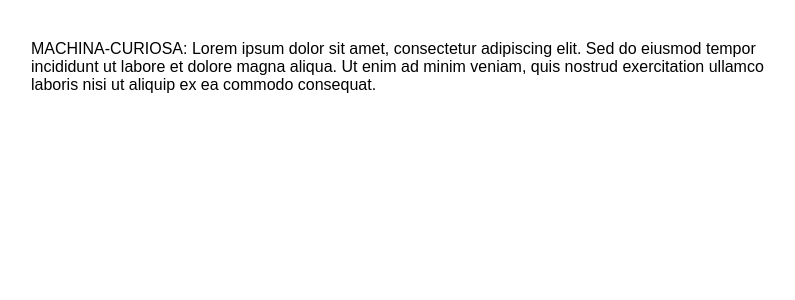
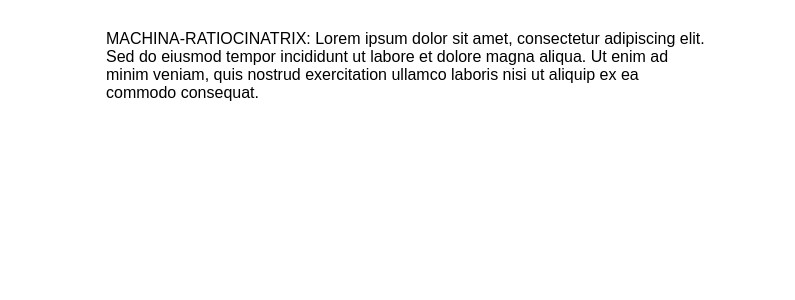
Before and after one commit to reasoning-machine/reasoning-machine.github.io, a Jekyll site: the page pages/page_1.html, which Jekyll copies as it is, in a window 1280 px wide. Shown: the top 300 px of the page, without its empty margins (234-1029 px from the left). Built offline with Jekyll 4.4.1, drawn with Linux system fonts in a browser that asks for light colours.

Commit message:
Update page_1.html

```diff
--- a/pages/page_1.html
+++ b/pages/page_1.html
@@ -7,30 +7,34 @@
     <style>
         body {
             margin: 0;
+            padding: 0;
             display: flex;
             justify-content: center;
             align-items: flex-start;
             min-height: 100vh;
+            font-family: Arial, sans-serif;
+            font-size: 16px;
+            background: none;
         }
-        .feed {
-            width: 750px;
+        #feed {
+            width: 600px; /* Matches approximate width of reasoning-machine.github.io central block */
             padding: 20px 0;
             overflow-y: auto;
+            max-height: 100vh;
         }
         .message {
-            margin: 20px 0;
-            font-family: Arial, sans-serif;
-            font-size: 16px;
-            white-space: pre-wrap;
+            margin: 0;
+            padding: 10px 0; /* Vertical separation */
+            white-space: pre-wrap; /* Preserves line breaks and spaces */
         }
     </style>
 </head>
 <body>
-    <div class="feed" id="feed">
-        <div class="message" id="message-1">MACHINA-CURIOSA: Lorem ipsum dolor sit amet, consectetur adipiscing elit. Sed do eiusmod tempor incididunt ut labore et dolore magna aliqua. Ut enim ad minim veniam, quis nostrud exercitation ullamco laboris nisi ut aliquip ex ea commodo consequat.</div>
+    <div id="feed">
+        <p class="message">MACHINA-RATIOCINATRIX: Lorem ipsum dolor sit amet, consectetur adipiscing elit. Sed do eiusmod tempor incididunt ut labore et dolore magna aliqua. Ut enim ad minim veniam, quis nostrud exercitation ullamco laboris nisi ut aliquip ex ea commodo consequat.</p>
     </div>
     <script>
-        // No JavaScript needed for Stage 1, as it's just static content
+        // No JavaScript needed for Stage 1, as it's a static single message
     </script>
 </body>
 </html>
```
